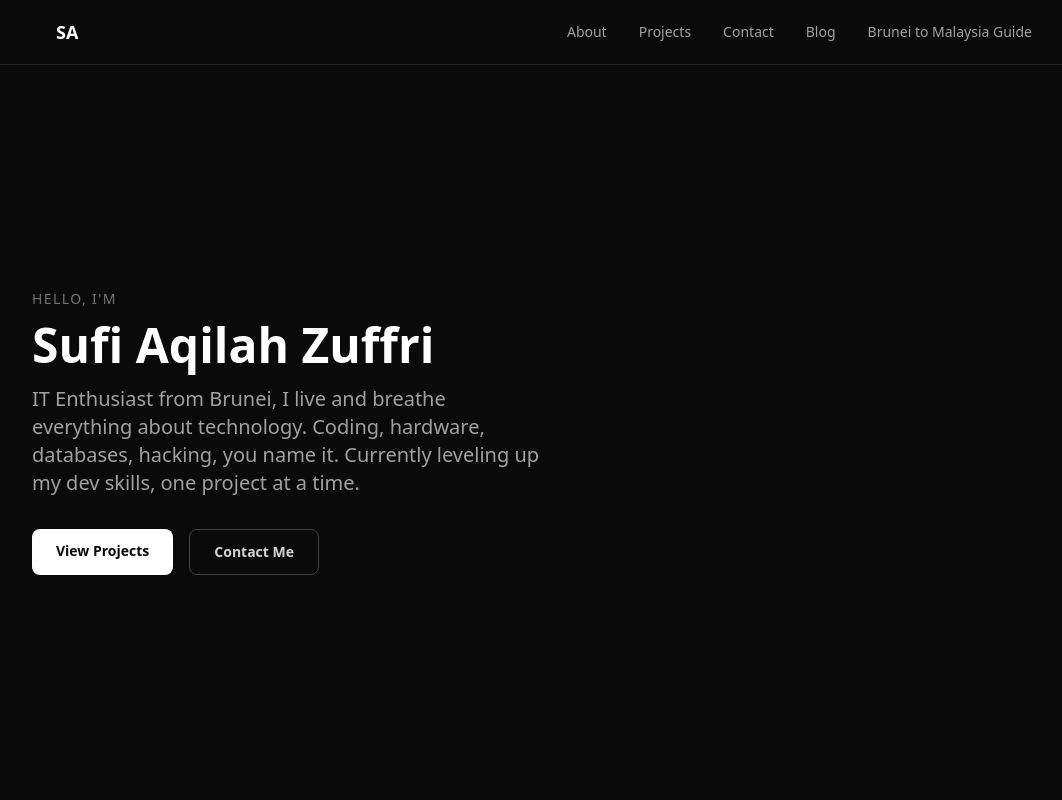
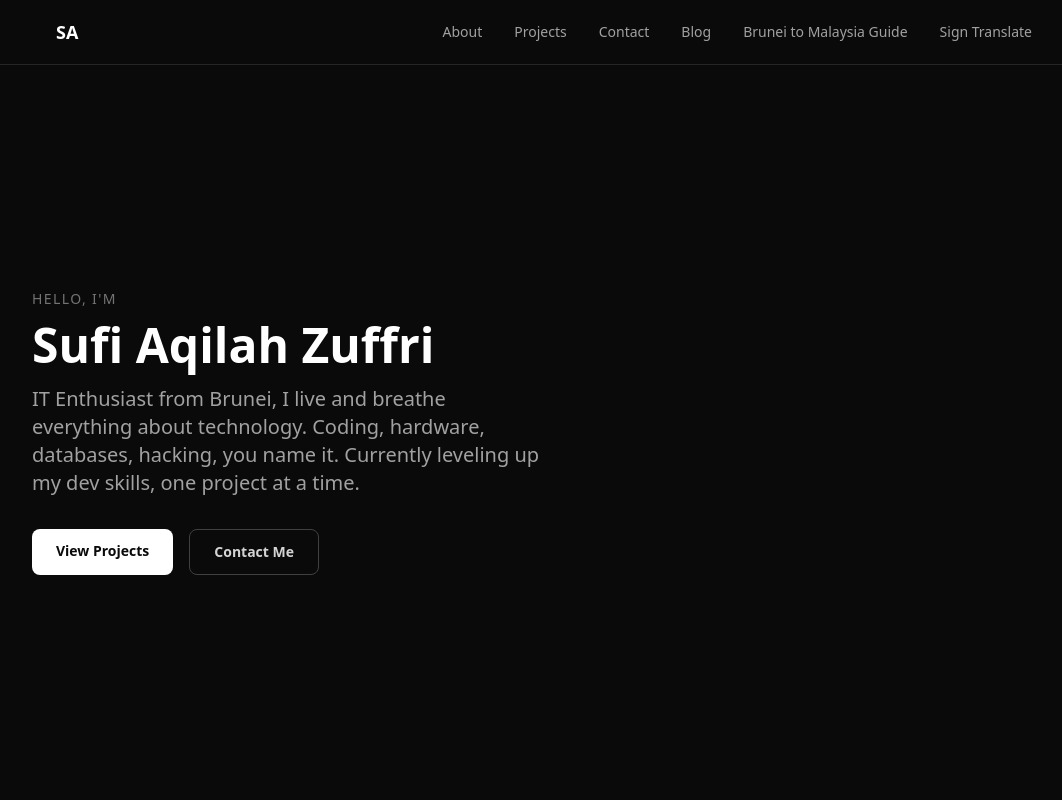
Before and after one commit to Sufiaqilah/my-portfolio, a Next.js app: page / in a window 1280 px wide. Shown: the top 800 px of the page, without its empty margins (96-1158 px from the left). Built offline with nearby package versions, Linux system fonts and the light colour scheme.

Commit message:
add navbar sign

```diff
--- a/app/components/Navbar.tsx
+++ b/app/components/Navbar.tsx
@@ -16,6 +16,7 @@ export default function Navbar() {
           <a href="#contact" className="hover:text-white transition-colors">Contact</a>
           <a href="#blog" className="hover:text-white transition-colors">Blog</a>
           <a href="/bn-my-guide" className="hover:text-white transition-colors">Brunei to Malaysia Guide</a>
+          <a href="/sign-translate" className="hover:text-white transition-colors">Sign Translate</a>
         </div>
 
         {/* Hamburger button */}
@@ -36,6 +37,7 @@ export default function Navbar() {
           <a href="#contact" onClick={() => setIsOpen(false)} className="hover:text-white transition-colors">Contact</a>
           <a href="#blog" onClick={() => setIsOpen(false)} className="hover:text-white transition-colors">Blog</a>
           <a href="/bn-my-guide" onClick={() => setIsOpen(false)} className="hover:text-white transition-colors">Brunei to Malaysia Guide</a>
+          <a href="/sign-translate" onClick={() => setIsOpen(false)} className="hover:text-white transition-colors">Sign Translate</a>
         </div>
       )}
     </nav>
```
